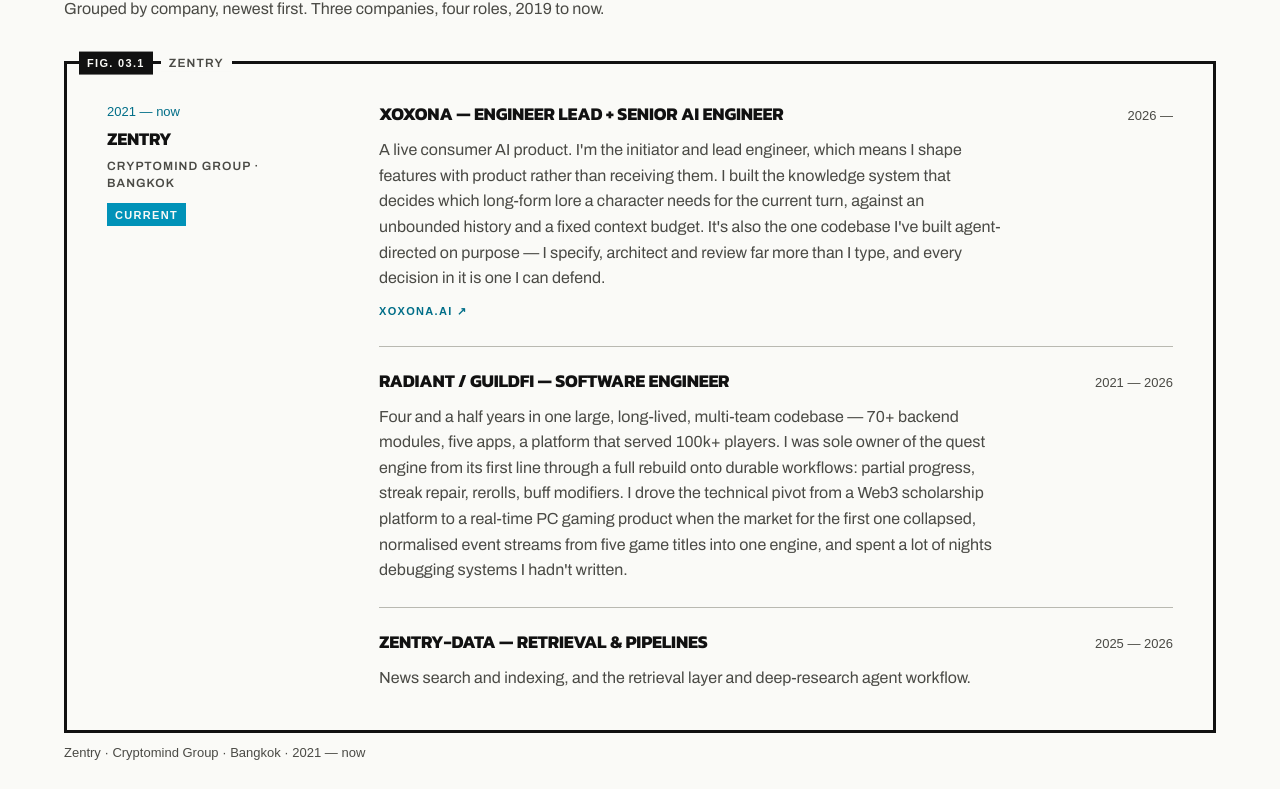
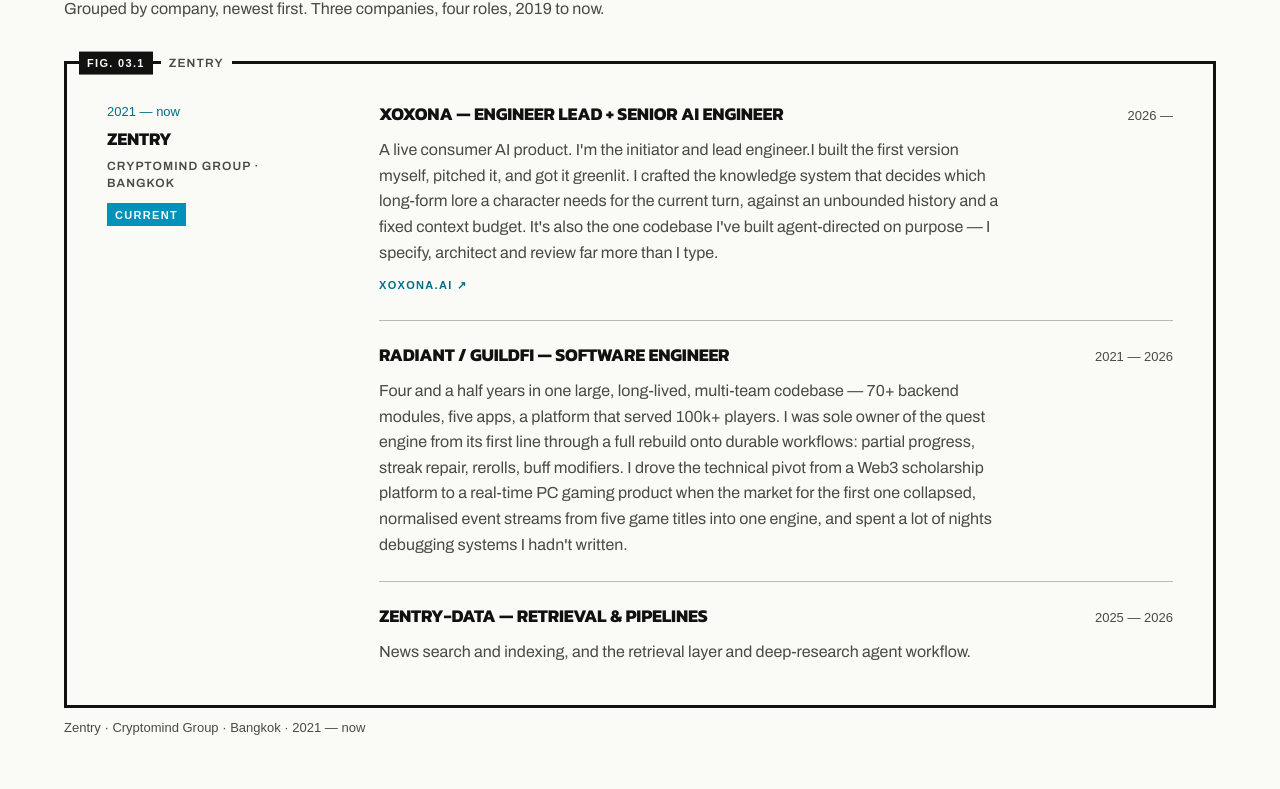
Before and after one commit to satasuk03/portfolio-v2, a Next.js app: page / in a window 1280 px wide. Shown: the part 3111-3900 px from the top of the page. Built offline with nearby package versions, Linux system fonts and the light colour scheme; a web font is replaced by a local one.

Commit message:
update work description

```diff
--- a/src/content/experience.ts
+++ b/src/content/experience.ts
@@ -51,7 +51,7 @@
       {
         title: "XOXONA — Engineer Lead + Senior AI Engineer",
         when: "2026 —",
-        body: "A live consumer AI product. I'm the initiator and lead engineer, which means I shape features with product rather than receiving them. I built the knowledge system that decides which long-form lore a character needs for the current turn, against an unbounded history and a fixed context budget. It's also the one codebase I've built agent-directed on purpose — I specify, architect and review far more than I type, and every decision in it is one I can defend.",
+        body: "A live consumer AI product. I'm the initiator and lead engineer.I built the first version myself, pitched it, and got it greenlit. I crafted the knowledge system that decides which long-form lore a character needs for the current turn, against an unbounded history and a fixed context budget. It's also the one codebase I've built agent-directed on purpose — I specify, architect and review far more than I type.",
         href: "https://xoxona.ai/",
         hrefLabel: "xoxona.ai ↗",
       },
--- a/src/content/projects.ts
+++ b/src/content/projects.ts
@@ -179,7 +179,7 @@
     name: "XOXONA",
     chip: "Live",
     live: true,
-    body: "Consumer AI product, Thai-first. I built the first version myself, pitched it, and got it greenlit. I own the retrieval and knowledge system and share product direction. Agent-directed development, on purpose.",
+    body: " AI roleplay platform. Pick a character, step into the story as whoever you want to be, and shape what happens next. Thousands of storylines from writers and fandoms, from slow-burn romance to fantasy epics. Or build your own story and let everyone else play it.",
     foot: "xoxona.ai ↗",
     href: "https://xoxona.ai/",
     cover: "/images/covers/xoxona.webp",
@@ -189,7 +189,7 @@
   {
     name: "Radiant / GuildFi",
     chip: "2021 — 2026",
-    body: "Real-time PC gaming engagement platform, 100k+ players. Sole owner of the quest engine through a full rebuild onto durable workflows.",
+    body: "Real-time PC gaming engagement platform, 100k+ players. Radiant overlays directly onto popular video games. By playing their favorite mainstream games, users unlock loot boxes, rewards, in-game discounts, and Web3 assets seamlessly, without needing prior crypto experience.",
     foot: "Private · ask me",
     cover: "/images/covers/radiant.webp",
     coverAlt: "Radiant key art — the Radiant wordmark over game characters.",
```
